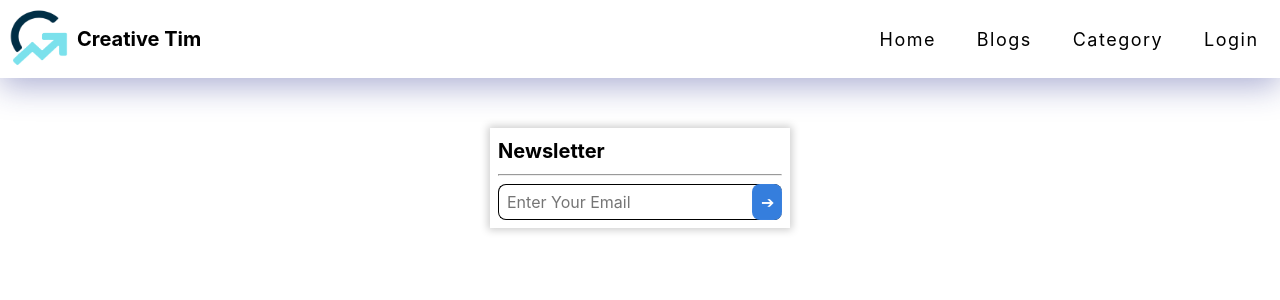
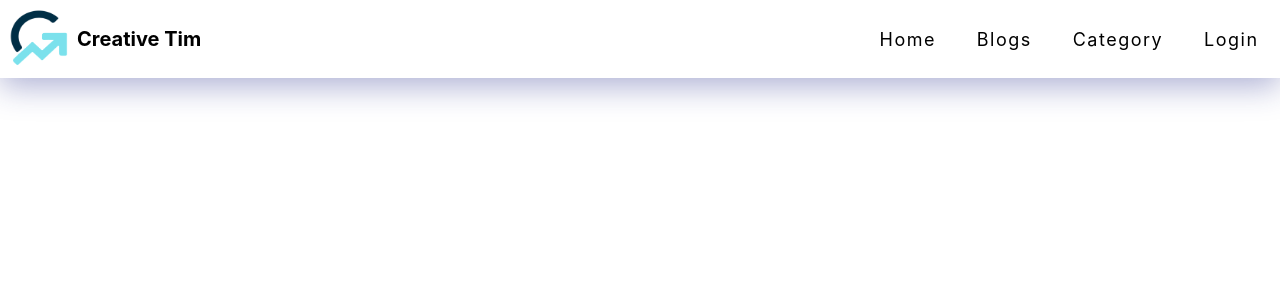
Before and after one commit to debugged-exe/blogging_project, a React (Create React App) app: page / in a window 1280 px wide. Shown: the top 300 px of the page. Built offline with nearby package versions, Linux system fonts and the light colour scheme.

Commit message:
newsletter frontend,connected to backend and toast notification done

```diff
--- a/src/App.js
+++ b/src/App.js
@@ -25,7 +25,6 @@ const App = () => {
           <Route exact path='/signup' component={SignUp} />
         </Switch>
       </Router>
-      <Newsletter/>
     </div>
   );
 }
```
